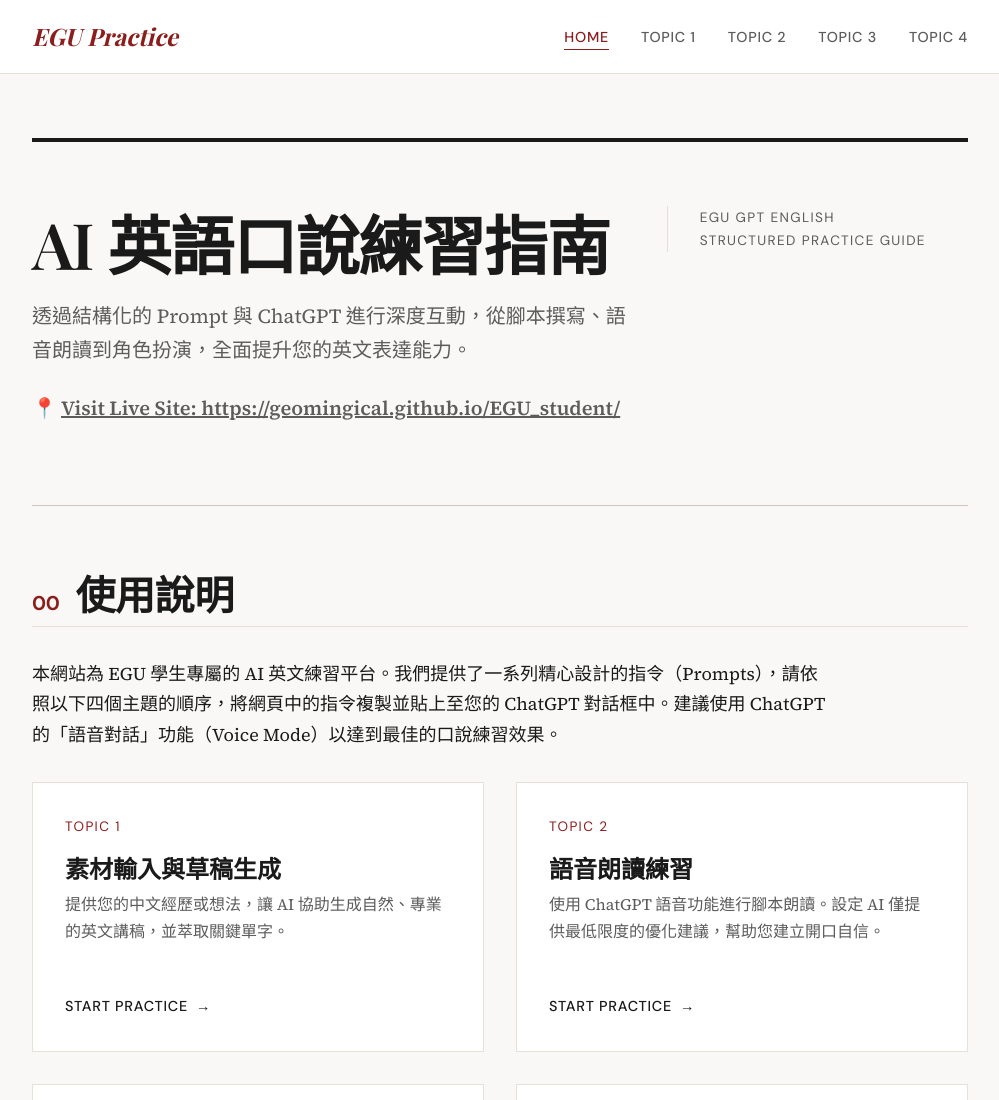
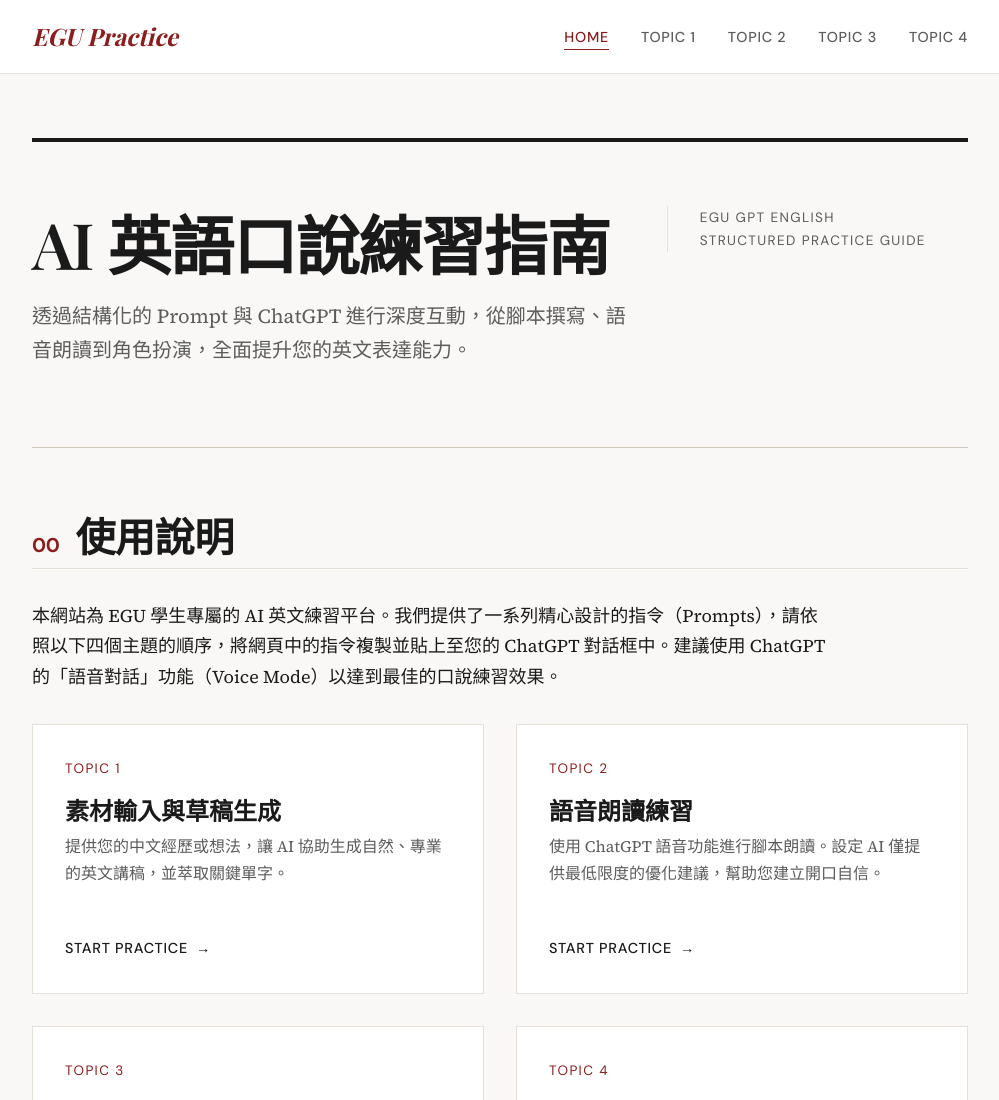
Before and after one commit to geomingical/EGU_student, a plain HTML site: page index.html in a window 1280 px wide. Shown: the top 1100 px of the page, without its empty margins (140-1139 px from the left). Drawn offline with nearby package versions, Linux system fonts and the light colour scheme; a web font is replaced by a local one.

Commit message:
Remove redundant homepage live site line

```diff
--- a/index.html
+++ b/index.html
@@ -25,7 +25,6 @@
             <div class="hero-content">
                 <h1>AI 英語口說練習指南</h1>
                 <p>透過結構化的 Prompt 與 ChatGPT 進行深度互動，從腳本撰寫、語音朗讀到角色扮演，全面提升您的英文表達能力。</p>
-                <p style="margin-top: 1.5rem;"><strong>📍 <a href="https://geomingical.github.io/EGU_student/" style="color: inherit; text-decoration: underline;" target="_blank">Visit Live Site: https://geomingical.github.io/EGU_student/</a></strong></p>
             </div>
             <div class="hero-meta">
                 <span>EGU GPT English</span><br>
```
